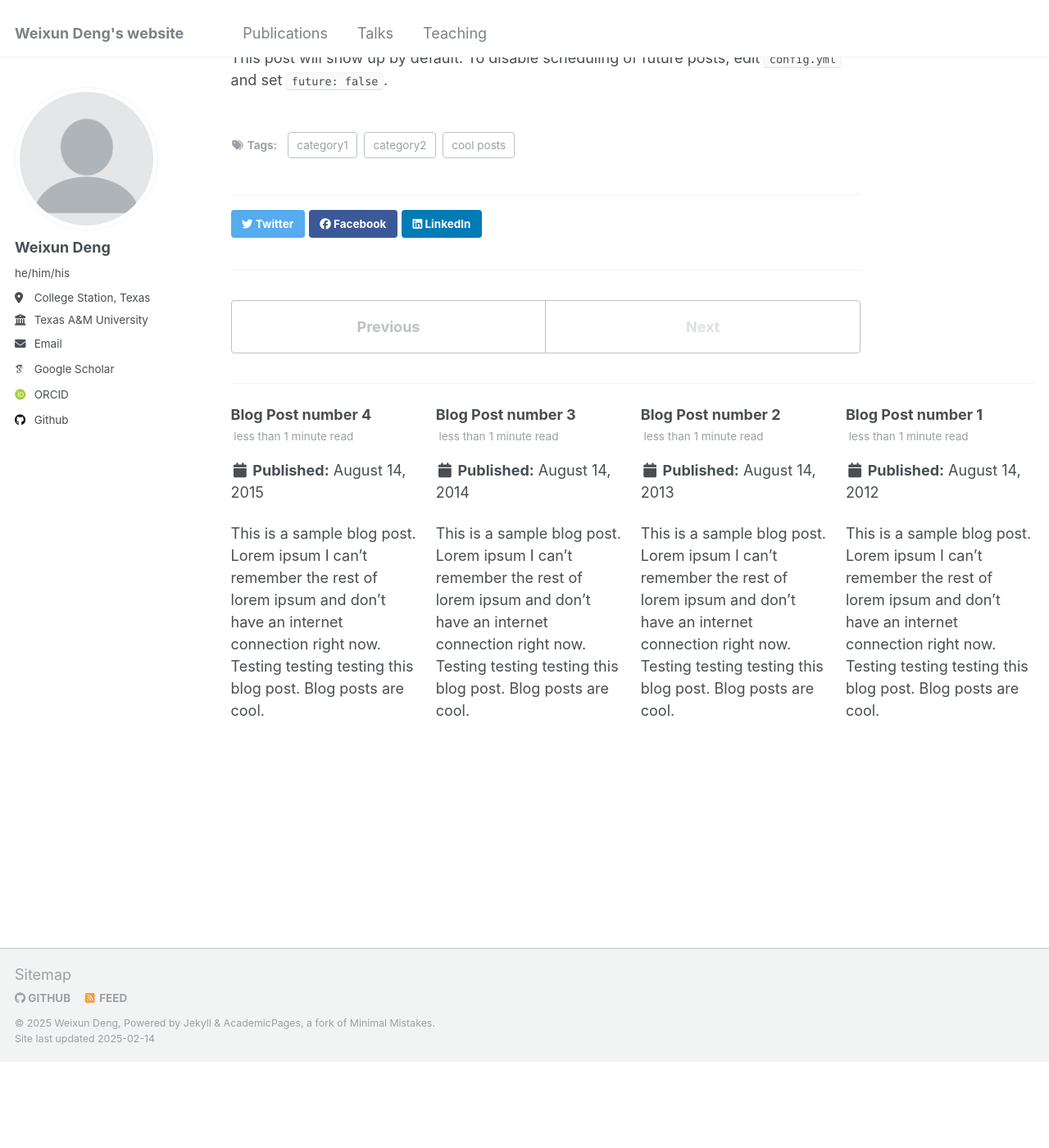
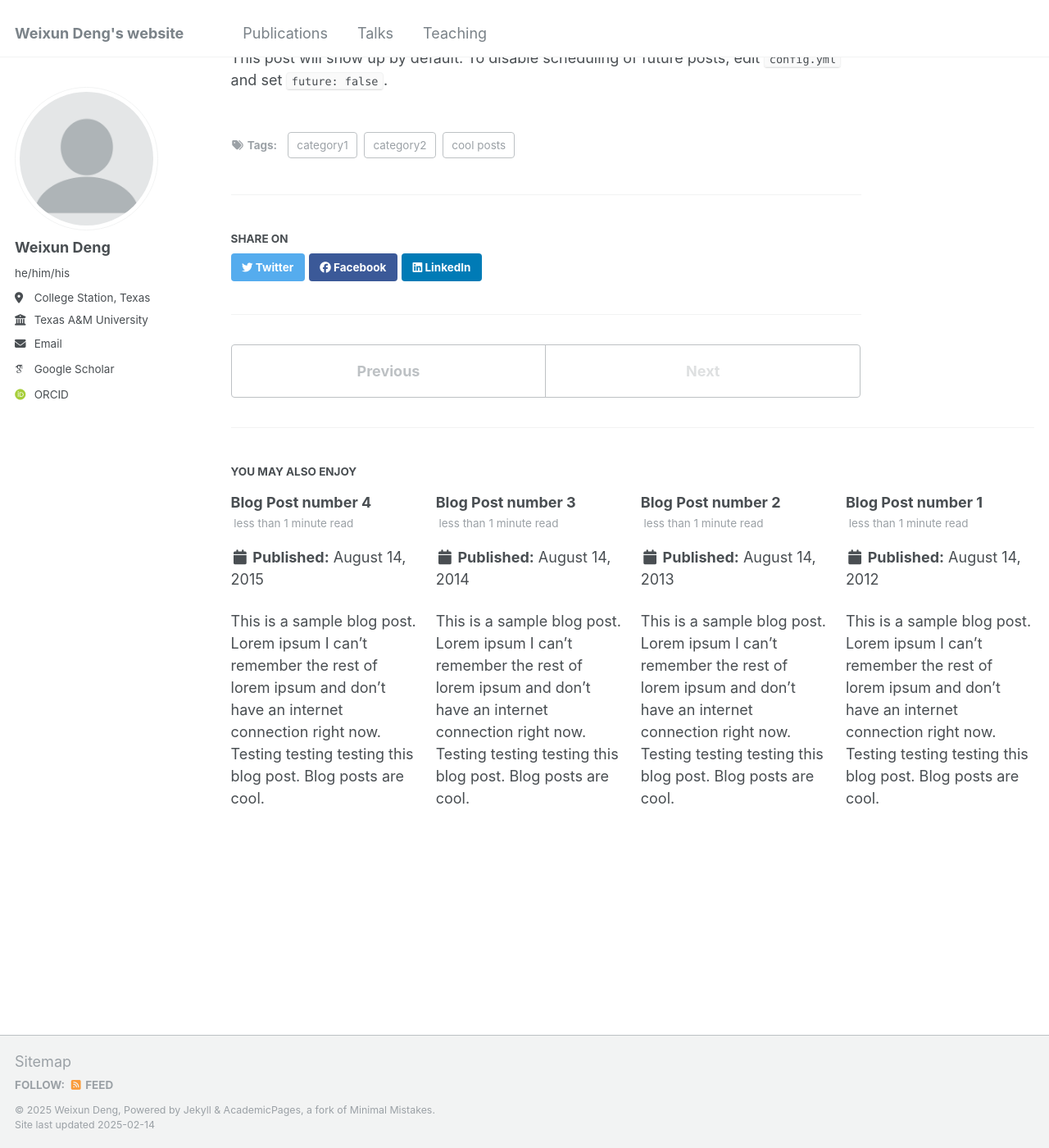
Before and after one commit to WeixunDeng/weixundeng.github.io, a Jekyll site: the page built from _posts/2199-01-01-future-post.md, in a window 1280 px wide and 1400 px high, scrolled down 173 px. Shown: the whole window at 82% size. Built offline with Jekyll 4.4.1, drawn with Linux system fonts in a browser that asks for light colours; some web fonts are replaced; before the commit the page ends 1467 px from its top, so only the background shows below that; part of the change alters nothing that is shown.

Commit message:
Update _config.yml

```diff
--- a/_config.yml
+++ b/_config.yml
@@ -7,7 +7,7 @@
 # server process.
 
 # Basic Site Settings
-locale                   : "College Station, TX"
+locale                   : "en-US"
 title                    : "Weixun Deng's website"
 title_separator          : "-"
 name                     : &name "Weixun Deng"
@@ -40,7 +40,7 @@ author:
   bitbucket        : # Username - Update with your username on the site
   codepen          : # Username
   dribbble         : # Username
-  github           : "WeixunDeng"
+  github           :
   kaggle           : # Username
   stackoverflow    : # User number or user number and name (i.e., use "1" or "1/jeff-atwood")
 
```
